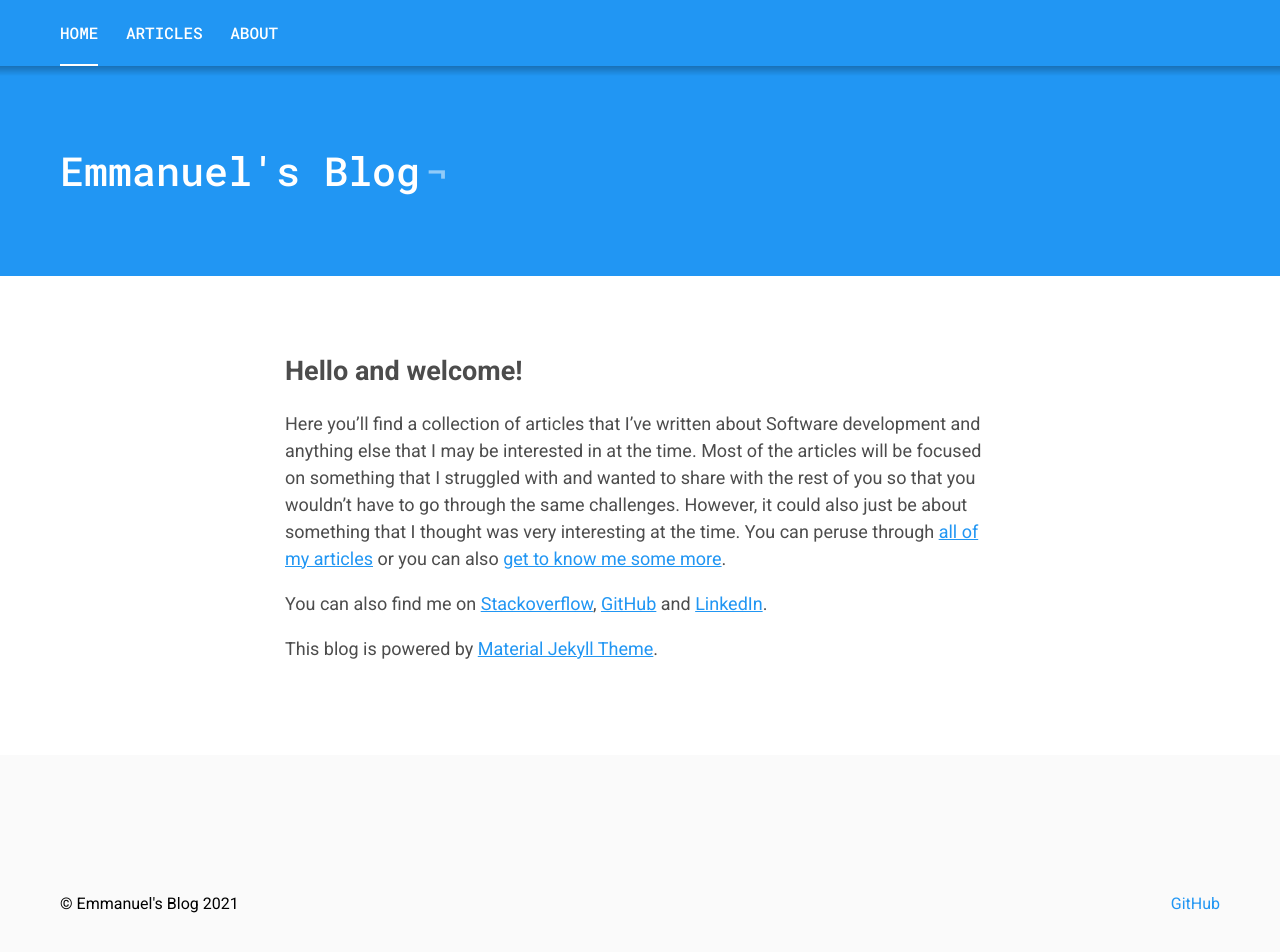
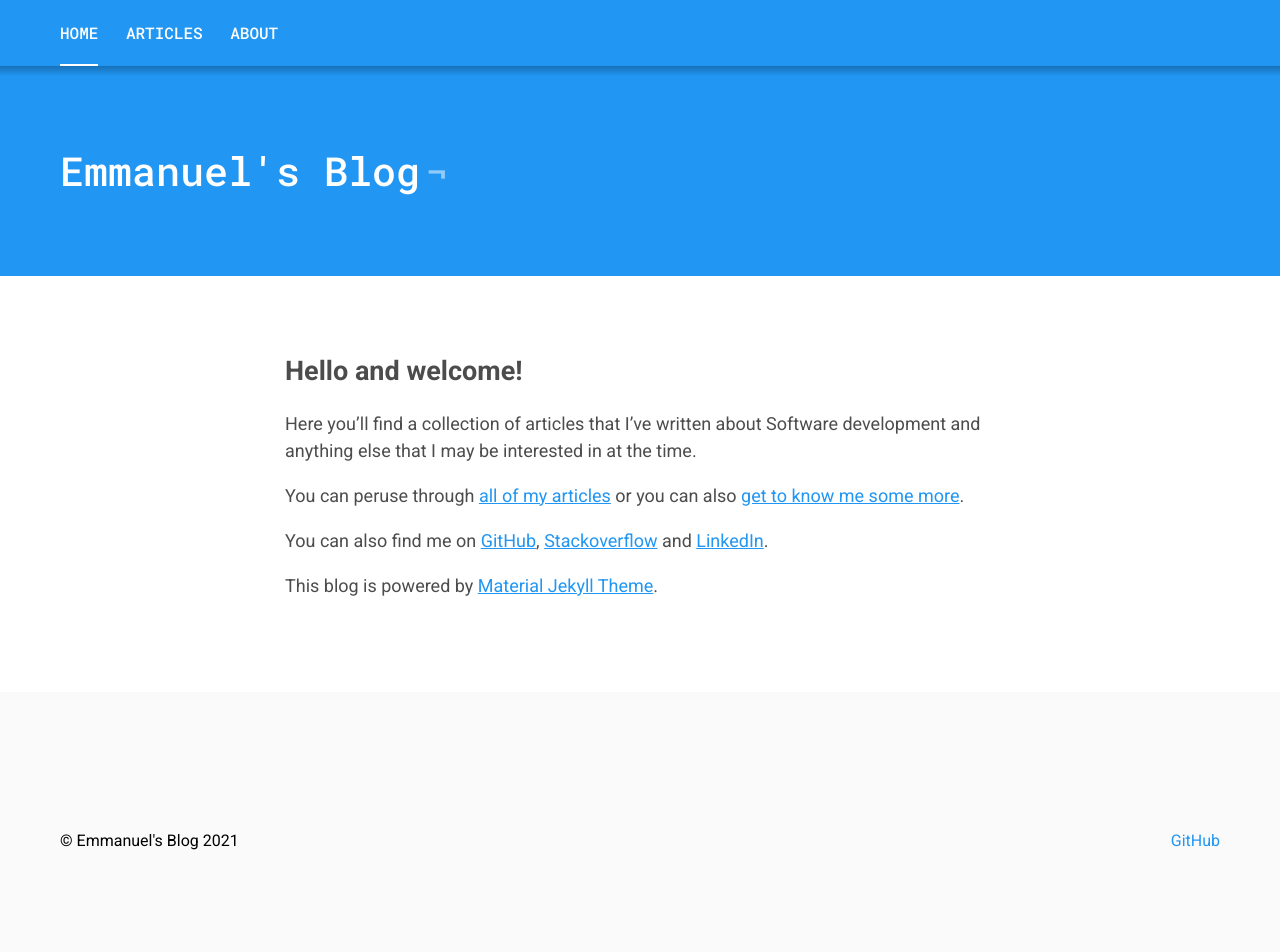
Before and after one commit to osimosu/osimosu.github.io, a Jekyll site: the page built from index.markdown, in a window 1280 px wide and 1055 px high. Shown: the top 952 px of the window. Built offline with Jekyll 4.4.1, drawn with Linux system fonts in a browser that asks for light colours.

```diff
--- a/_posts/2021-06-06-launch-script-for-running-docker-on-aws-lightsail.markdown
+++ b/_posts/2021-06-06-my-launch-script-for-running-docker-containers-on-aws-lightsail.markdown
@@ -1,6 +1,6 @@
 ---
 layout: post
-title:  "Launch script for running Docker on Amazon Lightsail"
+title:  "My Launch script for running Docker Containers on Amazon Lightsail"
 date:   2021-06-06 09:54:00 -0500
 categories: aws, lightsail, docker, docker-compose, ecr, bash
 ---
--- a/_posts/2021-06-07-oauth2-dynamic-authorization-scopes-spring-security-implementation.markdown
+++ b/_posts/2021-06-07-oauth2-dynamic-scopes-with-spring-security-resource-server.markdown
@@ -1,6 +1,6 @@
 ---
 layout: post
-title:  "OAuth 2 Dynamic authorization scopes - Spring Security Implementation"
+title:  "OAuth 2 Dynamic Scopes with Spring Security Resource Server"
 date:   2021-06-06 09:54:00 -0500
 categories: oauth2, scope, spring security, resource server
 ---
--- a/index.markdown
+++ b/index.markdown
@@ -5,8 +5,11 @@ title: Emmanuel's Blog
 
 # Hello and welcome!
 
-Here you'll find a collection of articles that I've written about Software development and anything else that I may be interested in at the time. Most of the articles will be focused on something that I struggled with and wanted to share with the rest of you so that you wouldn't have to go through the same challenges. However, it could also just be about something that I thought was very interesting at the time. You can peruse through [all of my articles](_pages/articles.html) or you can also [get to know me some more](_pages/about.markdown).
+Here you'll find a collection of articles that I've written about Software development and anything else that I may
+be interested in at the time.
 
-You can also find me on [Stackoverflow](https://stackoverflow.com/users/4069782/emmanuel-osimosu), [GitHub](https://www.linkedin.com/in/simpledeveloper) and [LinkedIn](https://github.com/osimosu).
+You can peruse through [all of my articles](_pages/articles.html) or you can also [get to know me some more](_pages/about.markdown).
+
+You can also find me on [GitHub](https://www.linkedin.com/in/simpledeveloper), [Stackoverflow](https://stackoverflow.com/users/4069782/emmanuel-osimosu) and [LinkedIn](https://github.com/osimosu).
 
 This blog is powered by [Material Jekyll Theme](https://github. com/alexcarpenter/material-jekyll-theme).
```
